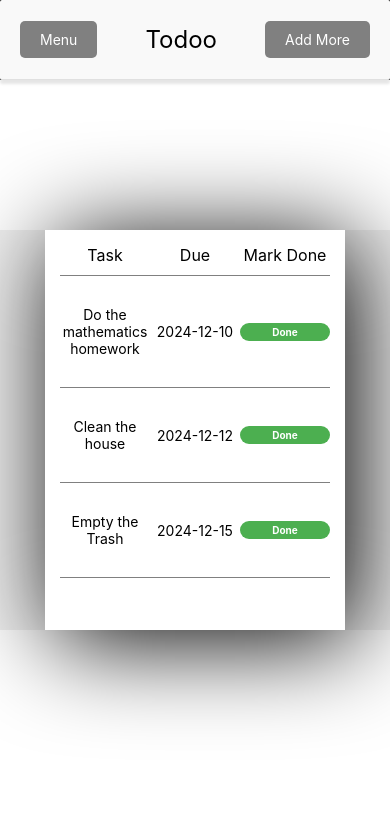
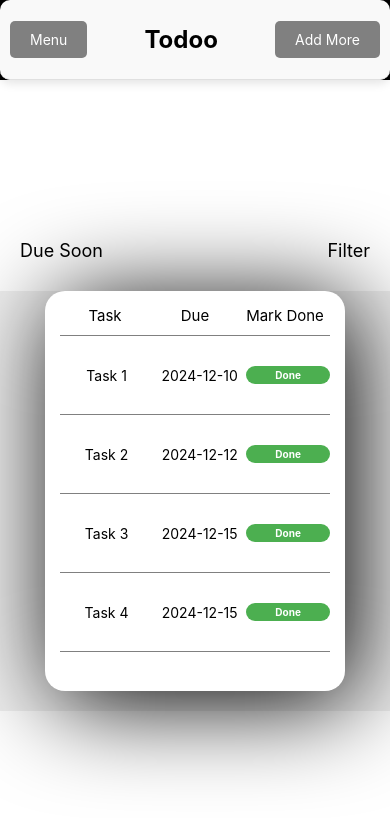
Before and after one commit to Enow-Jason/TodooApp-Mobile, a React Native app: screen / in a window 390 px wide. Shown: the top 818 px of the page. Built offline with nearby package versions, Linux system fonts and the light colour scheme.

Commit message:
Added some border radius to the NavBar and also the Card

```diff
--- a/src/Components/NavBar.js
+++ b/src/Components/NavBar.js
@@ -5,9 +5,9 @@ const NavBar = () => {
     return (
         <SafeAreaView style={styles.container}>
             <StatusBar
-                translucent={false} // Do not allow the background to extend into the status bar
-                backgroundColor="#f9f9f9" // Matches navigation bar background color
-                barStyle="dark-content" // Dark icons/text
+                translucent={false}
+                backgroundColor="#f9f9f9"
+                barStyle="dark-content"
             />
             <View style={styles.navbar}>
                 <View style={styles.buttonLeft}>
@@ -29,7 +29,8 @@ const NavBar = () => {
 const styles = StyleSheet.create({
     container: {
         flex: 1,
-        backgroundColor: 'black', // Matches navbar and app's main background
+        justifyContent: 'flex-start',
+        backgroundColor: 'black',
     },
     navbar: {
         flexDirection: 'row',
@@ -37,20 +38,22 @@ const styles = StyleSheet.create({
         alignItems: 'center',
         backgroundColor: '#f9f9f9',
         height: 80,
-        borderRadius: 2,
+        borderRadius: 10,
         shadowColor: '#000',
         shadowOffset: { width: 0, height: 4 },
-        shadowOpacity: 0.1, // Reduce shadow intensity for a cleaner look
-        shadowRadius: 3,
-        elevation: 5,
+        shadowOpacity: 0.1,
+        shadowRadius: 10,
+        elevation: 20,
         borderBottomWidth: 1,
         borderBottomColor: '#e0e0e0',
-        paddingHorizontal: 20,
+        paddingHorizontal: 10,
     },
     title: {
+
         fontSize: 24,
+        fontWeight: 'bold',
         textAlign: 'center',
-        flex: 1, // Centers the title while allowing left/right buttons
+        flex: 1,
     },
     buttonLeft: {
         justifyContent: 'center',
--- a/src/Components/ViewTodos.js
+++ b/src/Components/ViewTodos.js
@@ -3,9 +3,13 @@ import { StyleSheet, View, Text, FlatList, TouchableOpacity } from 'react-native
 
 const App = () => {
     const tasks = [
-        { id: '1', task: 'Do the mathematics homework', due: '2024-12-10' },
-        { id: '2', task: 'Clean the house', due: '2024-12-12' },
-        { id: '3', task: 'Empty the Trash', due: '2024-12-15' },
+        { id: '1', task: 'Task 1', due: '2024-12-10' },
+        { id: '2', task: 'Task 2', due: '2024-12-12' },
+        { id: '3', task: 'Task 3', due: '2024-12-15' },
+        { id: '4', task: 'Task 4', due: '2024-12-15' },
+        { id: '5', task: 'Task 5', due: '2024-12-15' },
+        { id: '6', task: 'Task 6', due: '2024-12-15' },
+        { id: '7', task: 'Task 7', due: '2024-12-15' }
     ];
 
     const renderTask = ({ item }) => (
@@ -19,6 +23,14 @@ const App = () => {
     );
 
     return (
+        <View>
+            {/* Header with "Due Soon" and "Filter" */}
+            <View style={styles.headerContainer}>
+                <Text style={styles.dueSoonText}>Due Soon</Text>
+                <Text style={styles.filterText}>Filter</Text>
+            </View>
+
+            {/* Card with tasks */}
             <View style={styles.container}>
                 <View style={styles.card}>
                     <View style={styles.header}>
@@ -34,33 +46,36 @@ const App = () => {
                     />
                 </View>
             </View>
+        </View>
     );
 };
 
 const styles = StyleSheet.create({
     container: {
         flex: 1,
-        justifyContent: 'flex-start', // Content starts at the top
+        backgroundColor: '#f0f0f0',
+        justifyContent: 'flex-start',
         alignItems: 'center',
-        backgroundColor: '#f0f0f0',
-        marginTop: 50, // Space from the top, adjust as needed
     },
     headerContainer: {
         flexDirection: 'row',
         justifyContent: 'space-between',
-        width: '90%',
-        marginTop: 30, // Adjust to add space below the top bar
-        marginBottom: 10, // Adds space between header and card
+        paddingHorizontal: 20,
+        marginTop: 50,
+        marginBottom: 20,
+        width: '100%',
     },
     dueSoonText: {
         fontSize: 18,
-        fontWeight: 'bold',
-        color: '#333',
+        color: 'Grey',
+        textAlign: 'left',
+        paddingVertical: 10,
     },
-    helloText: {
+    filterText: {
         fontSize: 18,
-        fontWeight: 'bold',
-        color: '#333',
+        color: 'Grey',
+        textAlign: 'right',
+        paddingVertical: 10,
     },
     card: {
         width: 300,
@@ -70,8 +85,10 @@ const styles = StyleSheet.create({
         shadowOffset: { width: 10, height: 10 },
         shadowOpacity: 1,
         shadowRadius: 100,
+        borderRadius: 20,
         elevation: 20,
         padding: 15,
+        marginBottom: 20,
     },
     header: {
         flexDirection: 'row',
@@ -82,12 +99,13 @@ const styles = StyleSheet.create({
         marginBottom: 30,
     },
     headerText: {
-        fontSize: 16,
+        fontSize: 15,
         flex: 1,
         textAlign: 'center',
     },
     list: {
         paddingBottom: 10,
+
     },
     row: {
         flexDirection: 'row',
@@ -96,7 +114,7 @@ const styles = StyleSheet.create({
         borderBottomWidth: 0.2,
         borderBottomColor: 'grey',
         paddingBottom: 30,
-        marginBottom: 30
+        marginBottom: 30,
     },
     taskText: {
         flex: 1,
@@ -111,11 +129,12 @@ const styles = StyleSheet.create({
         color: 'dark grey',
     },
     markDoneButton: {
-        flex: 1,
+        flex: 0.9,
         alignItems: 'center',
         backgroundColor: '#4CAF50',
         paddingVertical: 3,
         borderRadius: 10,
+
     },
     markDoneText: {
         color: 'white',
@@ -124,4 +143,5 @@ const styles = StyleSheet.create({
     },
 });
 
+
 export default App;
```
Lines whose indentation alone changed are shown as unchanged.
